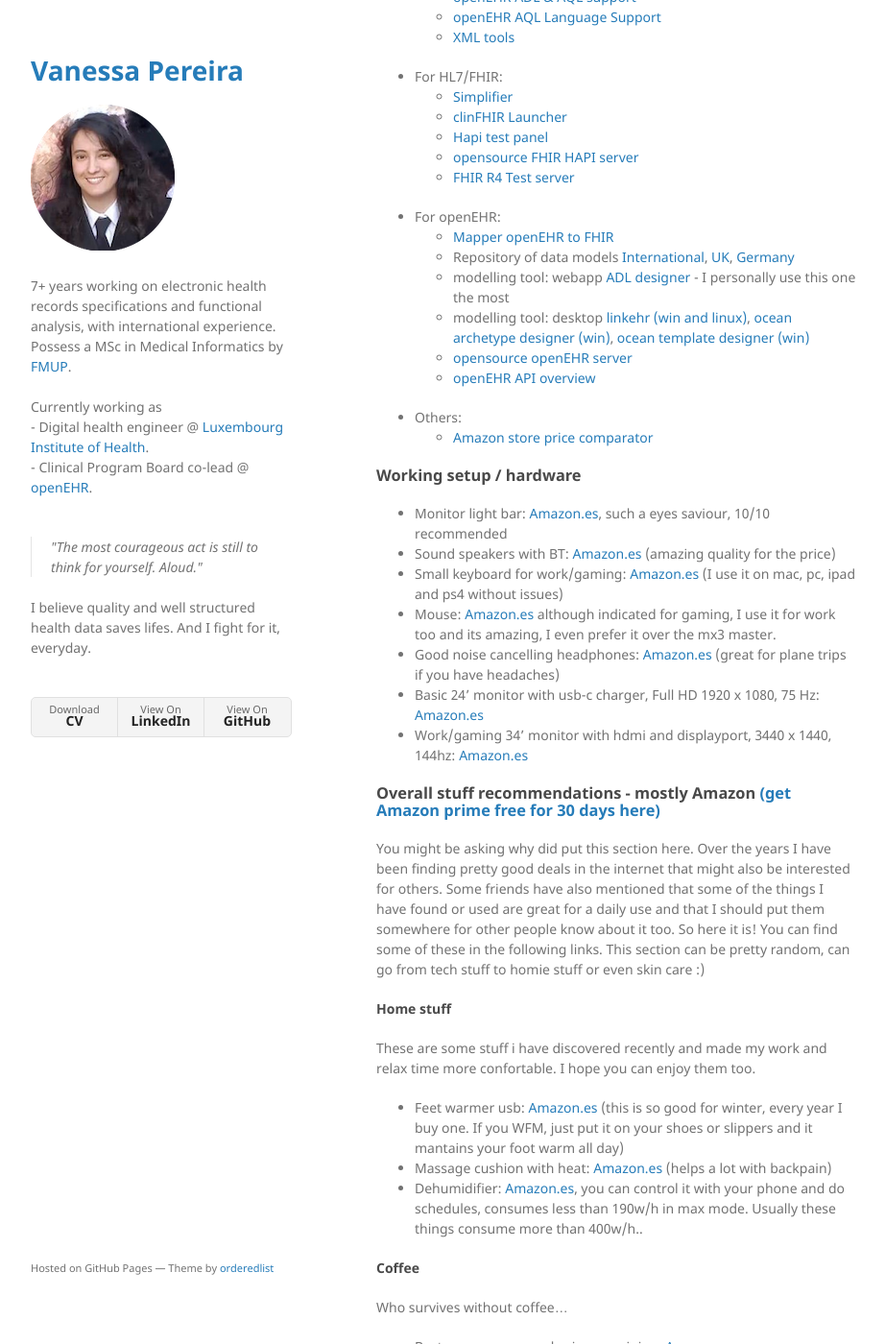
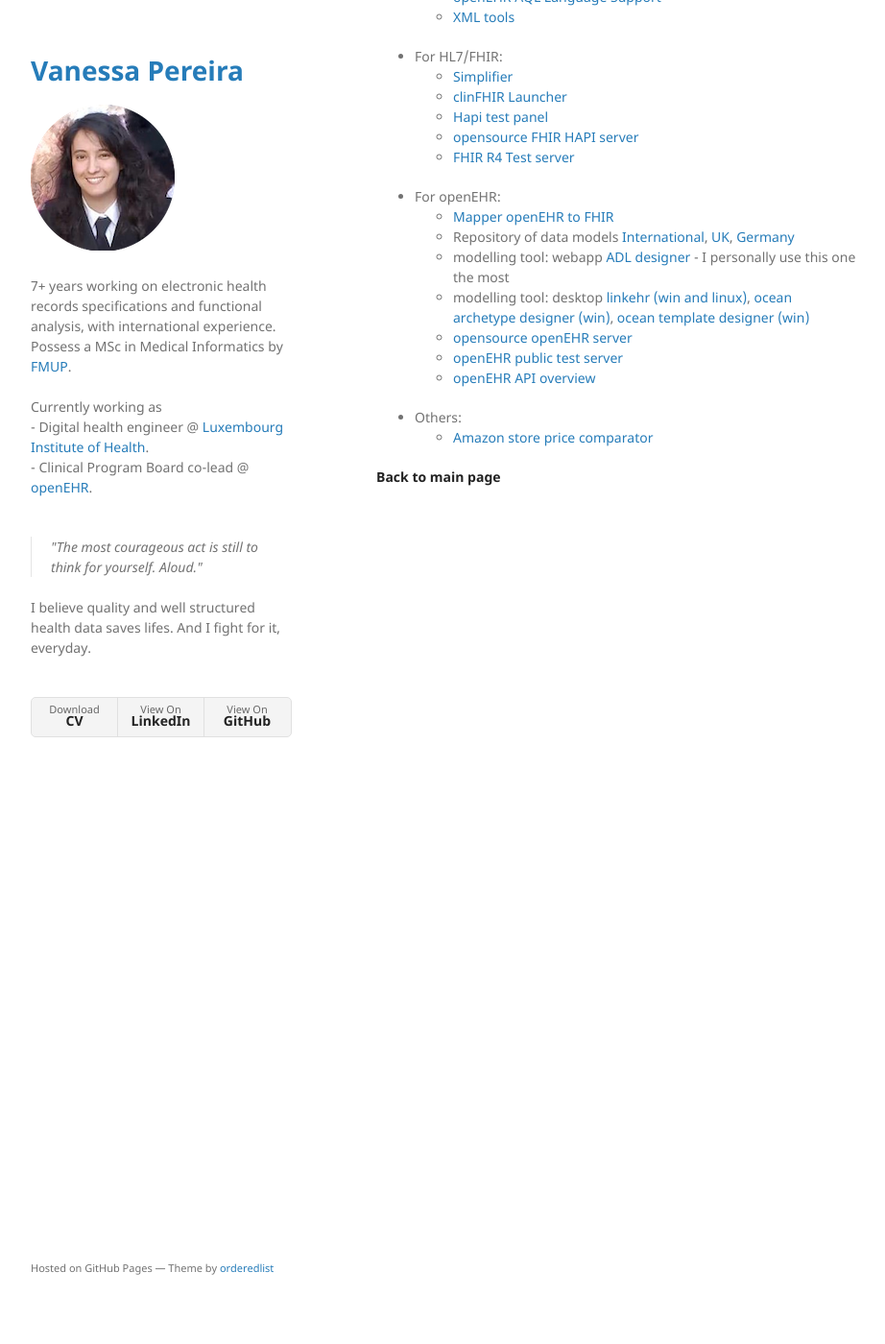
Before and after one commit to vanessa-pereira/vanessa-pereira.github.io, a Jekyll site: the page built from recommend.md, in a window 1280 px wide and 1400 px high, scrolled down 519 px. Shown: the whole window at 96% size, without its empty margins (178-1100 px from the left). Built offline with Jekyll 4.4.1, drawn with Linux system fonts in a browser that asks for light colours; some of the changed text lies outside the part shown.

Commit message:
Update recommend.md

```diff
--- a/recommend.md
+++ b/recommend.md
@@ -4,7 +4,7 @@
 |[About me](./about_me.html)|[Consulting&Docs](./certs.html)|[**Setup&Recommedations**](./recommend.html)|[Contact](./contact.html)|
 
 ## My setup and recommedations
-You might be asking why did I put this section here. Over the years I have been finding pretty good apps and deals over the internet that might also be interesting for others - I really like these products and I am usually quite picky with what is a good quality product vs a reasonable price.
+You might be asking why did I put this section here. Over the years I have been finding pretty good apps and deals over the internet that might also be interesting for others.
 
 ### Working setup / software
 * [Magnet (macOS users)](https://apps.apple.com/us/app/magnet/id441258766?mt=12) window manager
@@ -32,62 +32,10 @@
   * modelling tool: webapp [ADL designer](https://tools.openehr.org/designer) - I personally use this one the most
   * modelling tool: desktop [linkehr (win and linux)](https://linkehr.veratech.es/getlinkehr.html), [ocean archetype designer (win)](https://oceanhealthsystems.com/software/archetype-editor), [ocean template designer (win)](https://oceanhealthsystems.com/software/template-designer)
   * [opensource openEHR server](https://github.com/ehrbase/ehrbase)
+  * [openEHR public test server](https://sandkiste.ehrbase.org/)
   * [openEHR API overview](https://specifications.openehr.org/releases/ITS-REST/latest/ehr.html)
 * Others:
   * [Amazon store price comparator](https://tropicalprice.com/)
 
 
-### Working setup / hardware
-* Monitor light bar: [Amazon.es](https://amzn.to/3IjILG9), such a eyes saviour, 10/10 recommended
-* Sound speakers with BT: [Amazon.es](https://amzn.to/3HYi4pm) (amazing quality for the price)
-* Small keyboard for work/gaming: [Amazon.es](https://amzn.to/3SOlKyz) (I use it on mac, pc, ipad and ps4 without issues)
-* Mouse: [Amazon.es](https://amzn.to/3YthlTY) although indicated for gaming, I use it for work too and its amazing, I even prefer it over the mx3 master.
-* Good noise cancelling headphones: [Amazon.es](https://amzn.to/3XwC48a) (great for plane trips if you have headaches)
-* Basic 24' monitor with usb-c charger, Full HD 1920 x 1080, 75 Hz: [Amazon.es](https://amzn.to/3IjMgwx)
-* Work/gaming 34' monitor with hdmi and displayport, 3440 x 1440, 144hz: [Amazon.es](https://amzn.to/3YJ47lR)
-
-
-### Overall stuff recommendations - mostly Amazon [(get Amazon prime free for 30 days here)](http://www.amazon.es/pruebaprime?tag=vp170b0-21)
-You might be asking why did put this section here. Over the years I have been finding pretty good deals in the internet that might also be interested for others. Some friends have also mentioned that some of the things I have found or used are great for a daily use and that I should put them somewhere for other people know about it too. So here it is! You can find some of these in the following links. This section can be pretty random, can go from tech stuff to homie stuff or even skin care :)
-
-#### Home stuff
-These are some stuff i have discovered recently and made my work and relax time more confortable. I hope you can enjoy them too.
-* Feet warmer usb: [Amazon.es](https://amzn.to/3IgUsfV) (this is so good for winter, every year I buy one. If you WFM, just put it on your shoes or slippers and it mantains your foot warm all day)
-* Massage cushion with heat: [Amazon.es](https://amzn.to/3YKOpXr) (helps a lot with backpain)
-* Dehumidifier: [Amazon.es](https:///amzn.to/3Yrv0Lr), you can control it with your phone and do schedules, consumes less than 190w/h in max mode. Usually these things consume more than 400w/h..
-
-#### Coffee
-Who survives without coffee...
-* Best nespresso capsules in my opinion: [Amazon.es](https://amzn.to/3OOt4bN)
-* Super cheap nespreso capsule: I was impress by the soft cherry alike taste [Amazon.es](https://amzn.to/3E3Tan2) or chocolate [Amazon.es](https://amzn.to/3jMh0wR) - for lattes, 10-13 cent a pod it's a pretty good deal.
-* The best coffee you will ever have, totally worth a try: [Amazon.es](https://amzn.to/3RWs8nl) (Portuguese brand)
-* Coffee machine: [Amazon.es](https://amzn.to/3xiap05)
-* Coffee grinder: [Amazon.es](https://amzn.to/3HXe8F7)
-
-#### Skin and overall body care
-I had a realy bad period with severe acne where I had to take some medicine for a long period of time. The junction of these products below helped removing all the scars and I still use them every day. They are way cheaper on amazon comparing with pharmacies.
-* Facial sun protector: [Amazon.es](https://amzn.to/3IjgMq9)
-* Vitamin C serum: [Amazon.es](https://amzn.to/3DZpTtC)
-* Facial moisturiser: [Amazon.es](https://amzn.to/3Ynry4m)
-* Aqual gel cleaner: [Amazon.es](https://amzn.to/3lxxiKr)
-* Lip balm: [Amazon.es](https://amzn.to/3XqQR4j)
-* Hand sanitizer Dove: [Amazon.es](https://amzn.to/3jTAhfH)
-* Hand cream Grown alchemist: [Amazon.es](https://amzn.to/3lraqMt)
-* For teeth alignment, here's a 300eur discount @ [Impress](https://smile2impress.com/pt/special/referral/?code=UM9-4UO-SFO&referral_source=mobile), they are really good, and have great prices, I was pretty _impressed._
-
-#### Car stuff
-If you need a bluetooth connection to reproduce music from your phone from apps such as spotify, apple music, youtube... I use the following combo and works great:
-* LDAC Receptor Bluetooth (DAC USB to 3,5 mm): [Amazon.es](https://amzn.to/3KbHItc)
-* Anker USB charger to car suply (24 W, 4,8 A, USB 2x): [Amazon.es](https://amzn.to/3Xs62Ko)
-
-### Wanna try out some Amazon services for 1 or more months for free?
-Here some links:
-* [Amazon video](https://www.primevideo.com/?tag=vp170b0-21) (similar to netflix)
-* [Amazon music](https://www.amazon.es/gp/dmusic/promotions/AmazonMusicUnlimited?tag=vp170b0-21) (similar to spotify)
-* [Amazon prime](http://www.amazon.es/pruebaprime?tag=vp170b0-21) (free shipping and access to prime gaming)
-* [Amazon student](http://www.amazon.es/joinstudent?tag=vp170b0-21) (if you are a student you can get all above for 3 months free and then you pay for all 18eur/year or 1.5eur/month)
-
-_(Note: I have affiliation with Amazon, so it would be pretty cool for me if you could use some of these links, I can get a few bucks at no cost for you and you can also get these promos :) You can also send me a message on my [social media links](https://linktr.ee/vanessapPT) if you have any question about these products since I own them all and can anwser your doubts!)_
-
-
 [**Back to main page**](./)
```
